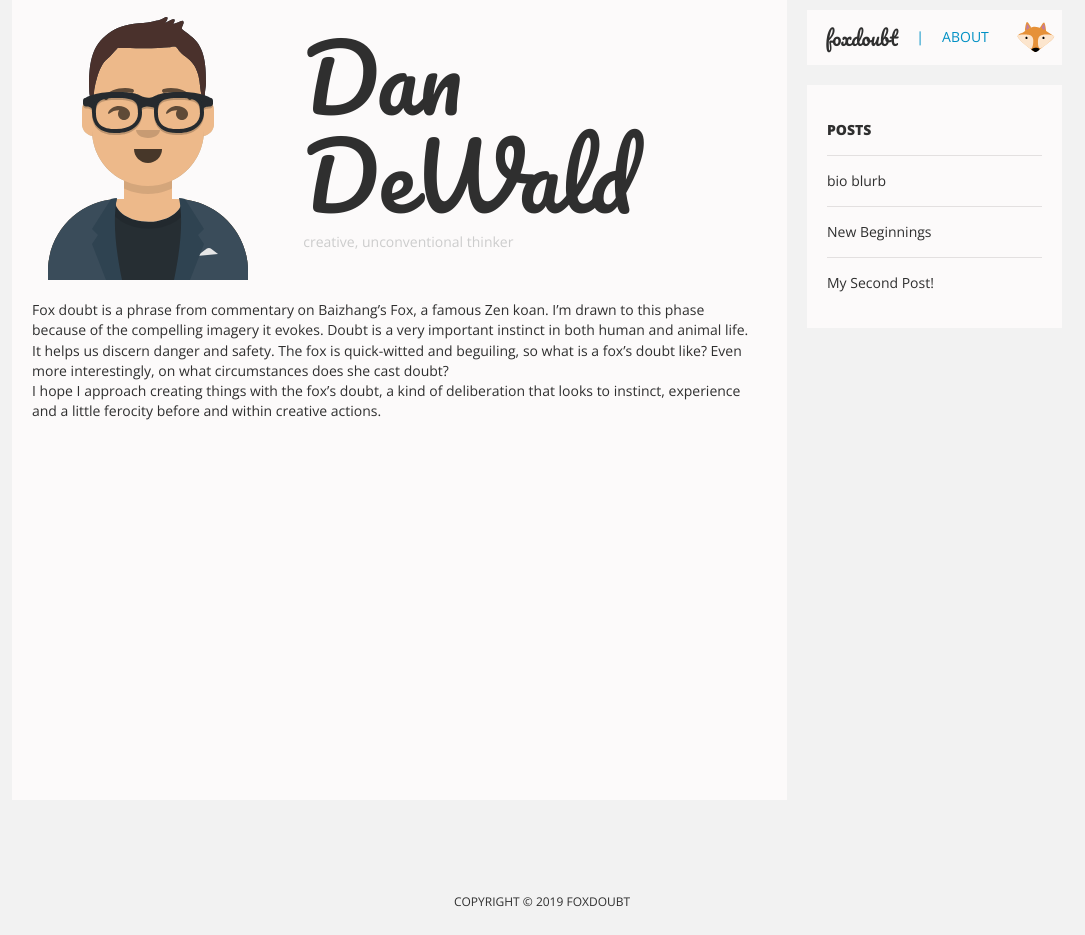
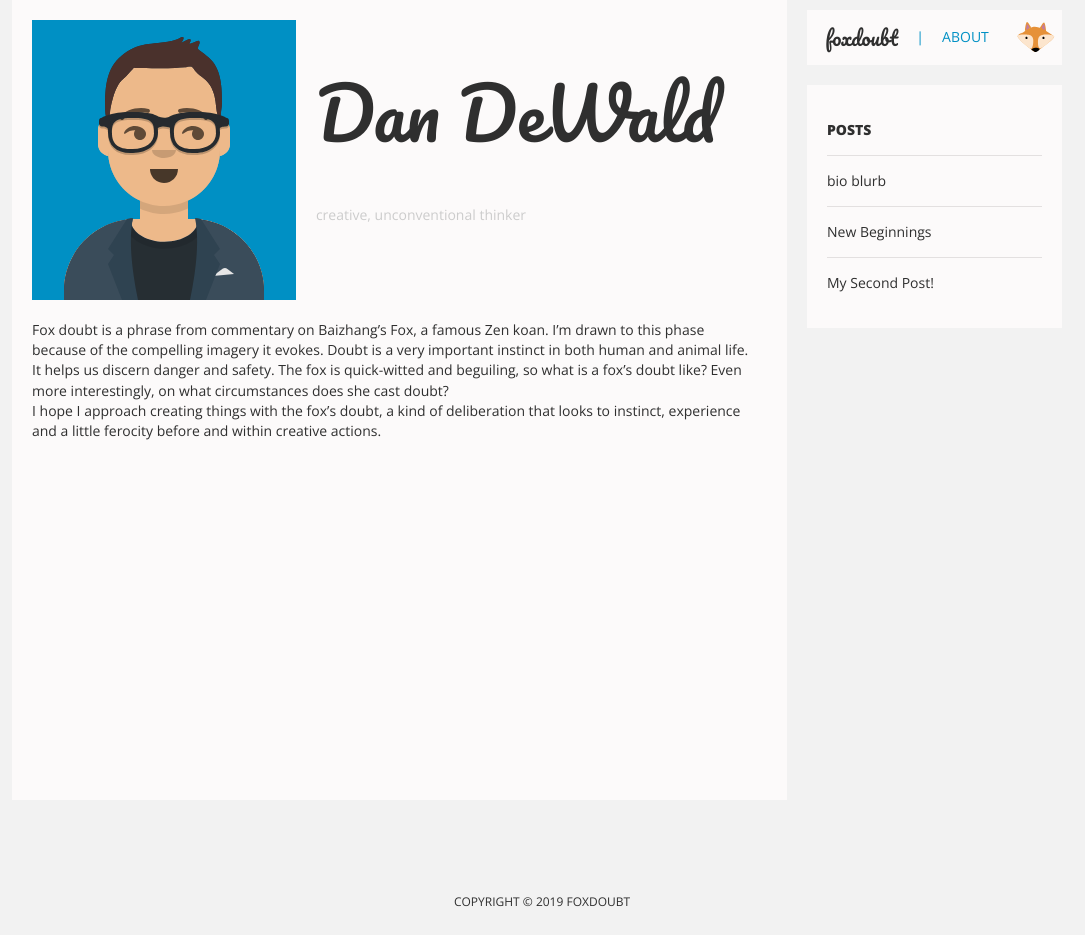
Before and after one commit to foxdoubt/foxdoubt.io, a Gatsby site: page / in a window 1280 px wide. Shown: the whole page, without its empty margins (98-1183 px from the left). Built offline with nearby package versions, Linux system fonts and the light colour scheme; Gatsby itself is replaced by a stand-in of ours; some packages are replaced by stand-ins of ours.

Commit message:
Tweak avatar styling

```diff
--- a/src/components/bio/index.js
+++ b/src/components/bio/index.js
@@ -4,7 +4,7 @@ import avatar from '../../images/icons/dewald-avatar.svg';
 const Bio = ({ nametag, leadline }) => {
   return (
     <div className='flex profile'>
-      <div className='avatar-container iceblue-container'>
+      <div className='avatar-container bg-desert-sky-dusk'>
         <img className='avatar' src={avatar} alt='Dan DeWald avatar' />
       </div>
       <div className='flex flex-column justify-space-evenly sm-padding nametag-container'>
--- a/src/components/bio/style.scss
+++ b/src/components/bio/style.scss
@@ -5,6 +5,7 @@
   }
   .avatar-container {
     width: 35%;
+    margin: $content-space-sm 0 0 $content-space-sm;
     .avatar {
       margin: 0 auto;
     }
@@ -14,6 +15,9 @@
     .nametag {
       font-size: $h3-heading-font-size;
       font-size: 7vw;
+      @include tablet {
+        font-size: $text-xxl;
+      }
     }
   }
 }
--- a/src/styles/index.scss
+++ b/src/styles/index.scss
@@ -20,8 +20,10 @@ $foxdoubt-script: "Pacifico", cursive;
 $icon-width: 55px;
 $icon-height: 55px;
 $icon-background-size: 75px 93px;
+
 $article-title-font-size: 28px;
 $h3-heading-font-size: 20px;
+$text-xxl: 70px;
 
 $article-content-font-size: 14px;
 $article-content-font-size-sm: 12px;
```
